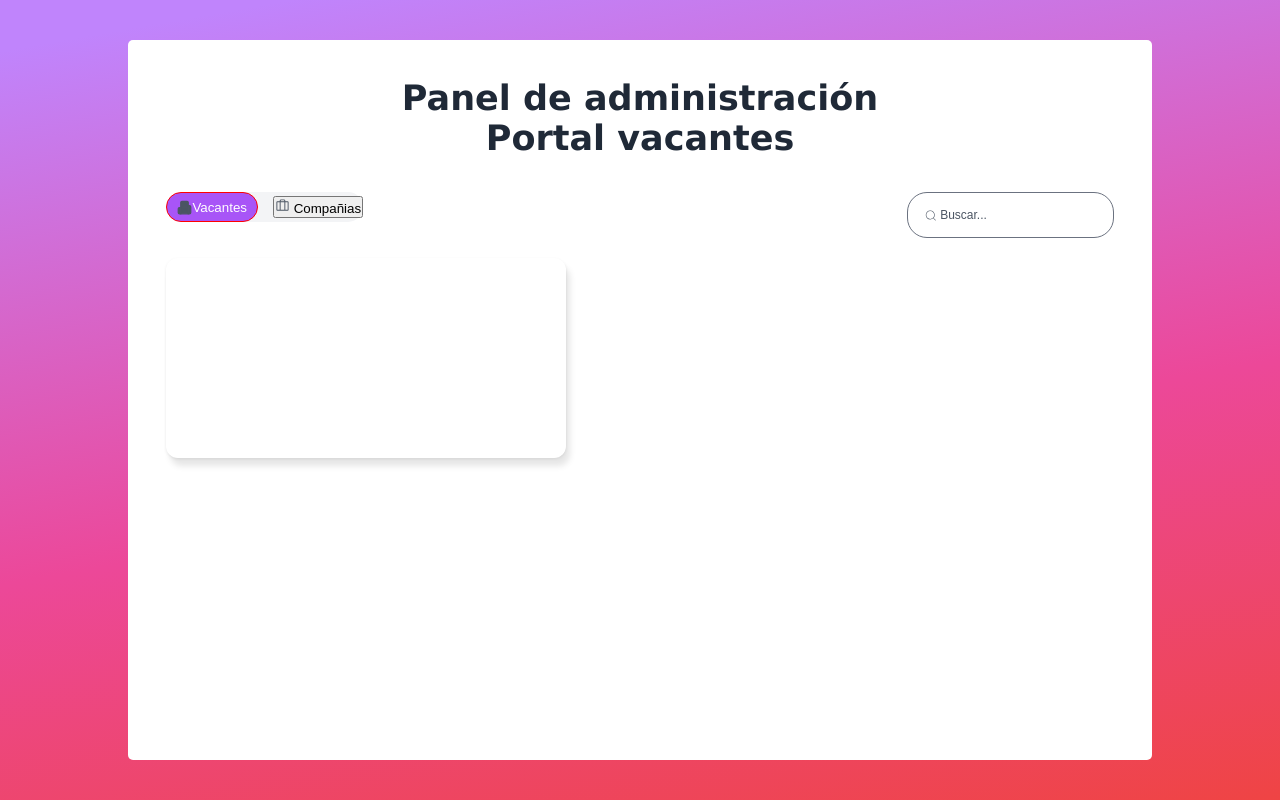
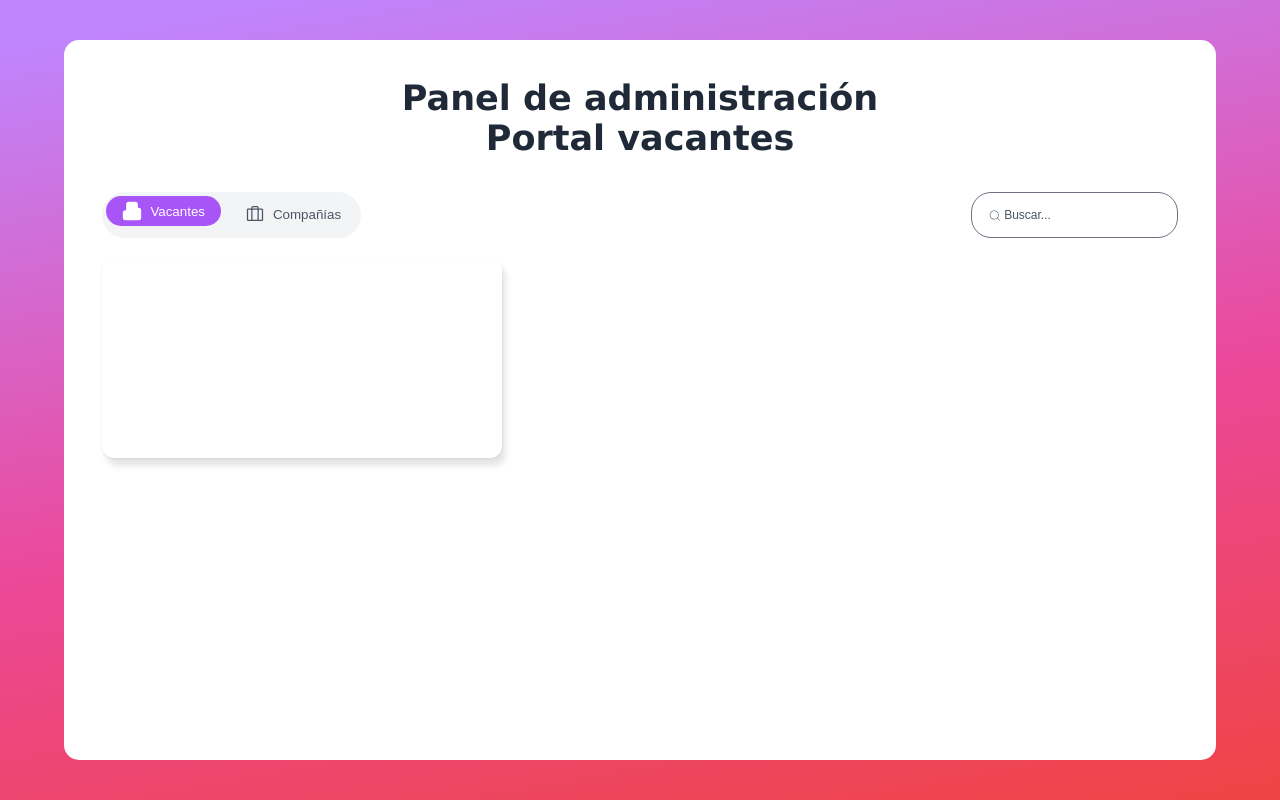
Before and after one commit to Womka7/NextProjects, a Next.js app in the folder portal-job-riwi/: page /portal/jobs in a window 1280 px wide. Built offline with nearby package versions, Linux system fonts and the light colour scheme.

Commit message:
stylebuttons companie vacantes

```diff
--- a/portal-job-riwi/src/app/portal/contain.scss
+++ b/portal-job-riwi/src/app/portal/contain.scss
@@ -1,10 +1,10 @@
 @import '../globals.scss';
 
 .containerPortal{
-    width: 80%;
+    width: 90%;
     margin: 5vh auto;
     background-color: $white;
     height: 90vh;
-    border-radius: 5px;
+    border-radius: 15px;
     padding: 3%
 }
--- a/portal-job-riwi/src/components/atoms/Button/Button.tsx
+++ b/portal-job-riwi/src/components/atoms/Button/Button.tsx
@@ -4,12 +4,14 @@ interface IProps {
     children:React.ReactNode;
     className?: string;
     onClick?: () => void;
+    label?: string;
 }
 
-export default function Button({children,className= '', onClick}:IProps) {
+export default function Button({children,className= '',label, onClick}:IProps) {
     return (
         <button onClick={onClick} className={`button-gnral ${className}`}>
             {children}
+            {label}
         </button>
       );
 }
--- a/portal-job-riwi/src/components/molecules/SectionButton/SectionButtonHeader.tsx
+++ b/portal-job-riwi/src/components/molecules/SectionButton/SectionButtonHeader.tsx
@@ -1,27 +1,38 @@
+'use client'
+import React from 'react';
 import Button from '@/components/atoms/Button/Button';
 import Icon from '@/components/atoms/Icons/Icon';
 import Link from 'next/link';
-import React from 'react';
+import { usePathname } from 'next/navigation';
 import './sectionButtonHeaderStyle.scss';
-import '../../atoms/Button/buttonStyle.scss';
+
+
+// import '../../atoms/Button/buttonStyle.scss';
 
 interface IProps {
-    panelDetail: string;
-    iconColor?: 'icon-grey';
+    panelDetail: 'Vacantes' | 'Compañías';
 }
-export default function SectionButtonHeader({ panelDetail, iconColor = 'icon-grey' }: IProps) {
+
+export default function SectionButtonHeader({ panelDetail }: IProps) {
+    const pathname = usePathname();
+
+    const isVacantesActive = pathname.includes('/portal/jobs');
+    const isCompaniasActive = pathname.includes('/portal/companies');
+
     return (
         <div className="header-section-button">
-            <Link href='/portal/jobs' className='direction-portal'>
-                <Button className={panelDetail === 'Vacantes' ? 'btn-jobs-ok' : ''}>
-                    <Icon name='iconbuilding' colorChange={iconColor} /> Vacantes
+            <Link href="/portal/jobs" className="direction-portal">
+                <Button className={isVacantesActive ? 'btn-jobs-ok' : ''}                >
+                    <Icon name="iconbuilding" colorChange={isVacantesActive ? 'different-color-icon' : 'icon-grey'} />
+                    Vacantes
                 </Button>
             </Link>
-            <Link href='/portal/companies' className='direction-portal'>
-                <Button className={panelDetail === 'Compañías' ? 'btn-company-ok' : ''}>
-                    <Icon name='iconbaggage' colorChange={iconColor} /> Compañias
+            <Link href="/portal/companies" className="direction-portal">
+                <Button className={isCompaniasActive ? 'btn-company-ok' : ''}                >
+                    <Icon name="iconbaggage" colorChange={isCompaniasActive ? 'different-color-icon' : 'icon-grey'} />
+                    Compañías
                 </Button>
             </Link>
         </div>
-    )
+    );
 }
--- a/portal-job-riwi/src/components/molecules/SectionButton/sectionButtonHeaderStyle.scss
+++ b/portal-job-riwi/src/components/molecules/SectionButton/sectionButtonHeaderStyle.scss
@@ -1,11 +1,79 @@
 @import '../../../app/globals.scss';
 
-.header-section-button{
+// .header-section-button{
+//     display: flex;
+//     height: 30px;
+//     gap: 15px;
+//     align-items: center;
+//     justify-content: center;
+//     background: $grey-ligth-pest;
+//     border-radius: 25px;
+// }
+
+.header-section-button {
     display: flex;
-    height: 30px;
-    gap: 15px;
-    align-items: center;
-    justify-content: center;
+    gap: 8px;
+    padding: 4px;
     background: $grey-ligth-pest;
-    border-radius: 25px;
+    border-radius: 100px;
+    width: fit-content;
+
+    .direction-portal {
+        text-decoration: none;
+    }
+
+    .button-gnral {
+        display: flex;
+        align-items: center;
+        gap: 8px;
+        padding: 8px 16px;
+        border-radius: 100px;
+        border: none;
+        background: transparent;
+        color: $grey-middle;
+        transition: all 0.3s ease;
+
+        &:hover {
+            background: rgba(0, 0, 0, 0.05);
+        }
+
+        .icon {
+            width: 20px;
+            height: 20px;
+        }
+    }
+
+    .btn-jobs-ok {
+        background:$purple-button;
+        color:$white;
+
+        // .icon {
+        //     color: $white ;
+        // }
+
+        &:hover {
+            background: darken($purple-button, 5%);
+        }
+    }
+
+    .btn-company-ok {
+        background:$pink-button;
+        color: $white;
+
+        // .icon {
+        //     color: $white;
+        // }
+
+        &:hover {
+            background: darken($pink-hover, 5%);
+        }
+    }
 }
+
+    .icon-grey {
+    color: $grey-middle;
+}
+
+.different-color-icon {
+    color: $white;
+}
```
